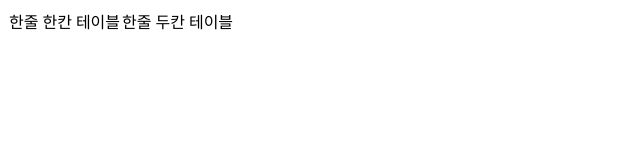
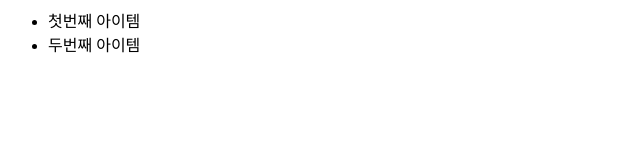
Before and after one commit to sangminjeon/my-first-repo, a plain HTML site: page index.html in a window 1280 px wide. Shown: the whole page, without its empty margins (0-640 px from the left). Drawn offline with Linux system fonts and the light colour scheme.

Commit message:
스타일 추가

```diff
--- a/index.html
+++ b/index.html
@@ -4,19 +4,14 @@
         <title>Git 사용법</title>
 
     <style>
-        table,td{
-            border: 1px solid balck;
-            border-collapse: collapse;
-        }
+
     </style>
     </head>
     <body>
-        <table>
-            <tr>
-                <td>한줄 한칸 테이블</td>
-                <td>한줄 두칸 테이블</td>
-            </tr>
-        </table>
+        <ul>
+            <li>첫번째 아이템</li>
+            <li>두번째 아이템</li>
+        </ul>
     </body>
     <script>
     </script>
```
